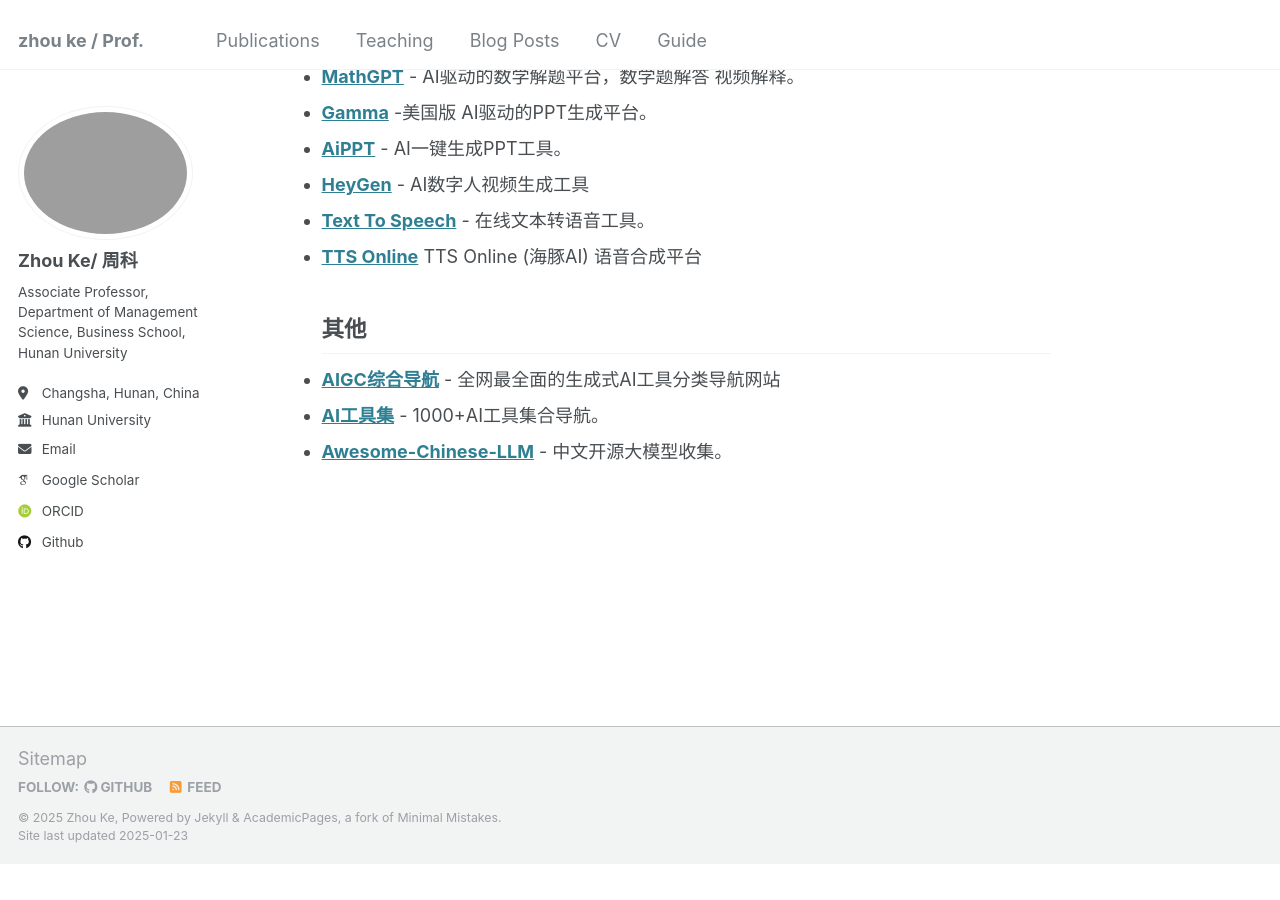
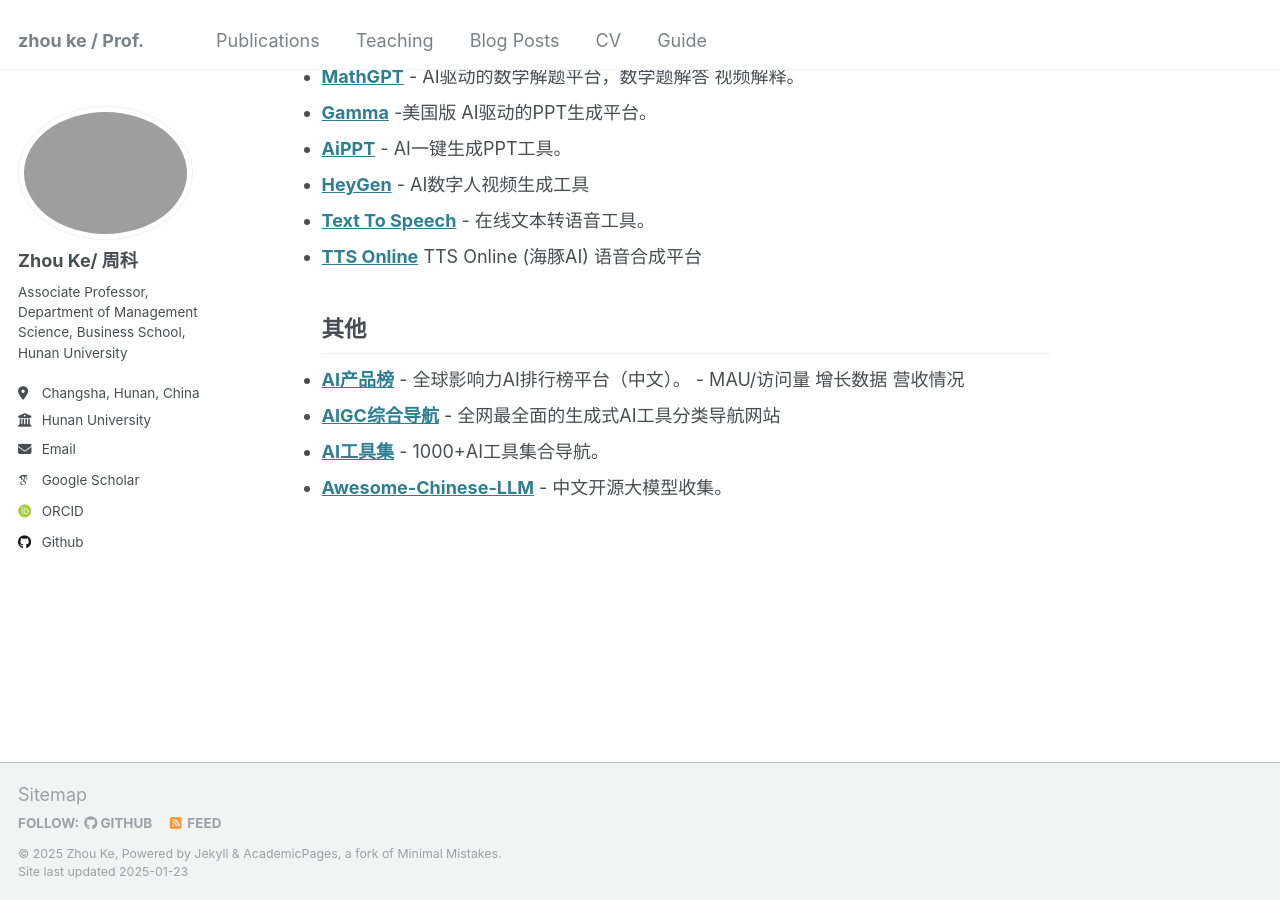
Before and after one commit to hustzhke/hustzhke.github.io, a Jekyll site: the page built from _pages/about.md, in a window 1280 px wide and 900 px high, scrolled down 2849 px. Built offline with Jekyll 4.4.1, drawn with Linux system fonts in a browser that asks for light colours; some web fonts are replaced; before the commit the page ends 3713 px from its top, so only the background shows below that.

Commit message:
Update about.md

```diff
--- a/_pages/about.md
+++ b/_pages/about.md
@@ -72,6 +72,7 @@
 * **[Text To Speech](https://www.text-to-speech.cn/)** - 在线文本转语音工具。
 * **[TTS Online](https://www.ttson.cn/)** TTS Online (海豚AI) 语音合成平台
 ## 其他
+* **[AI产品榜](https://www.aicpb.com)** - 全球影响力AI排行榜平台（中文）。 - MAU/访问量 增长数据 营收情况
 * **[AIGC综合导航](https://www.aigc.cn/)** - 全网最全面的生成式AI工具分类导航网站
 * **[AI工具集](https://ai-bot.cn/)** - 1000+AI工具集合导航。
 * **[Awesome-Chinese-LLM](https://github.com/HqWu-HITCS/Awesome-Chinese-LLM)** - 中文开源大模型收集。
```
